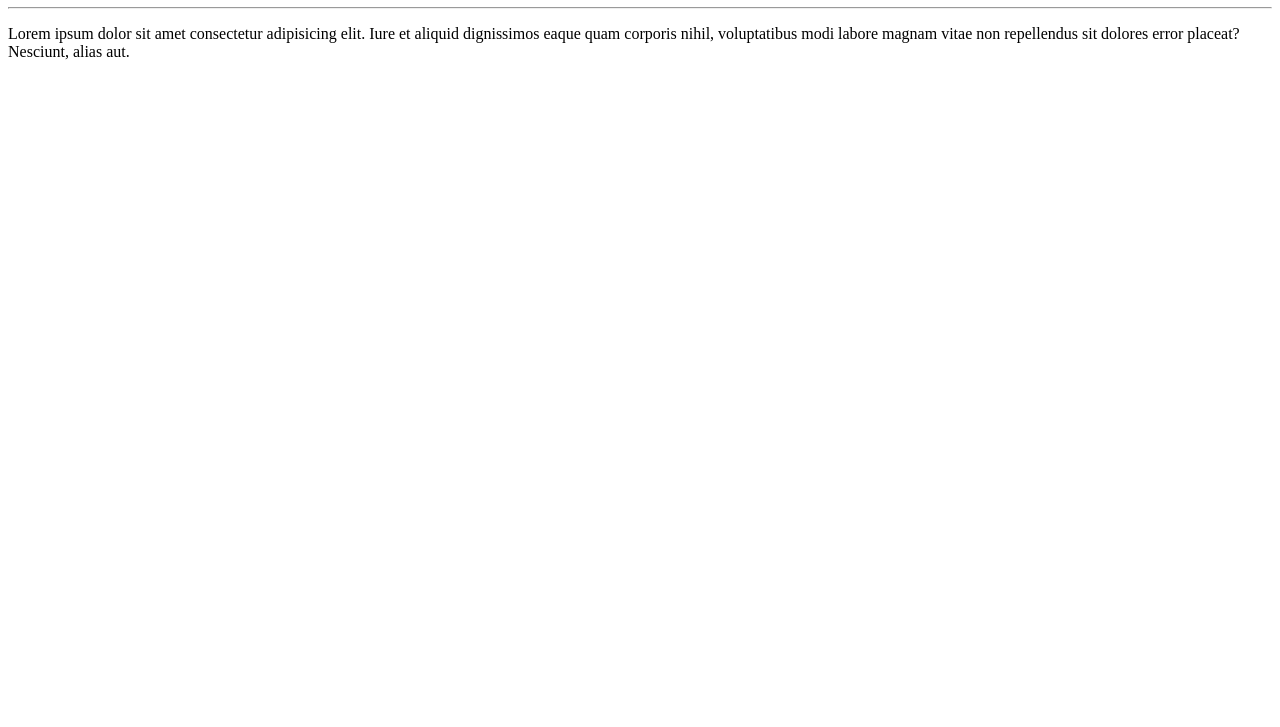
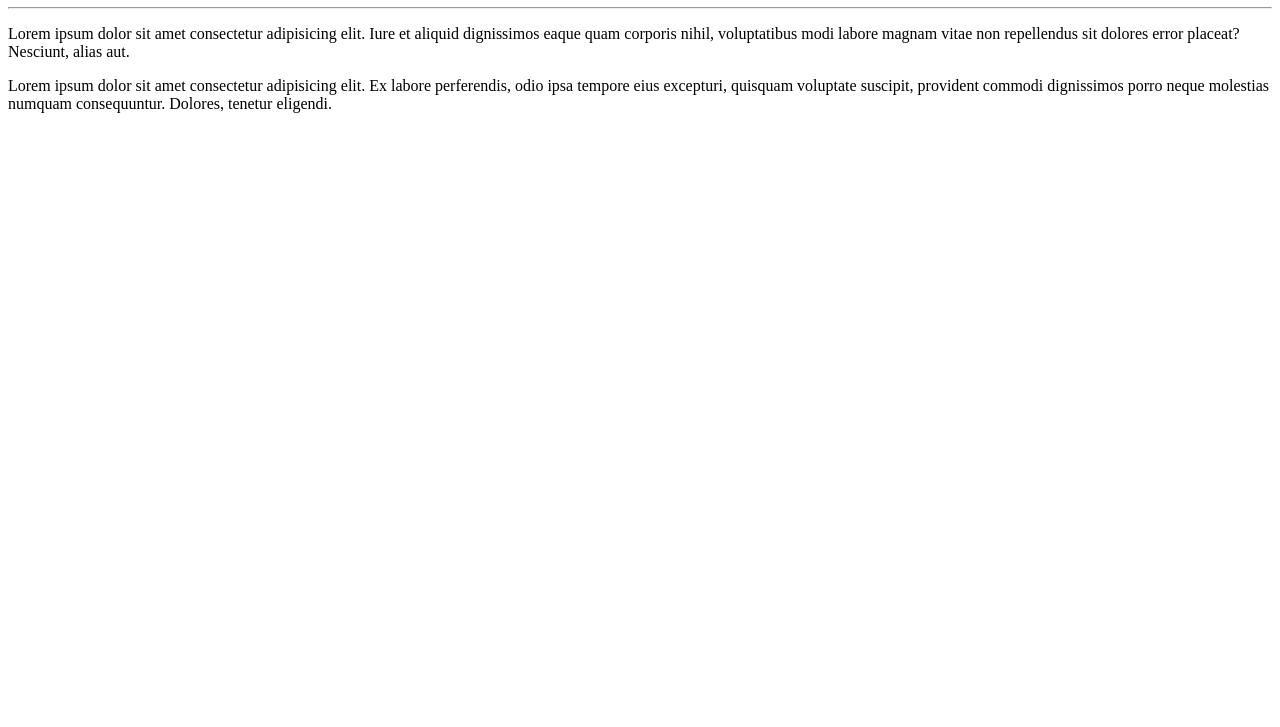
Before and after one commit to T2KS/Ola-Mundo, a plain HTML site: page site-exemplo/index.html in a window 1280 px wide. Shown: the part 73-800 px from the top of the page. Drawn offline with Linux system fonts and the light colour scheme.

Commit message:
Update index.html

```diff
--- a/site-exemplo/index.html
+++ b/site-exemplo/index.html
@@ -10,5 +10,6 @@
     <h1>Olá, Mundo!</h1>
     <hr>
     <p>Lorem ipsum dolor sit amet consectetur adipisicing elit. Iure et aliquid dignissimos eaque quam corporis nihil, voluptatibus modi labore magnam vitae non repellendus sit dolores error placeat? Nesciunt, alias aut.</p>
+<p>Lorem ipsum dolor sit amet consectetur adipisicing elit. Ex labore perferendis, odio ipsa tempore eius excepturi, quisquam voluptate suscipit, provident commodi dignissimos porro neque molestias numquam consequuntur. Dolores, tenetur eligendi.</p>
 </body>
 </html>
```
